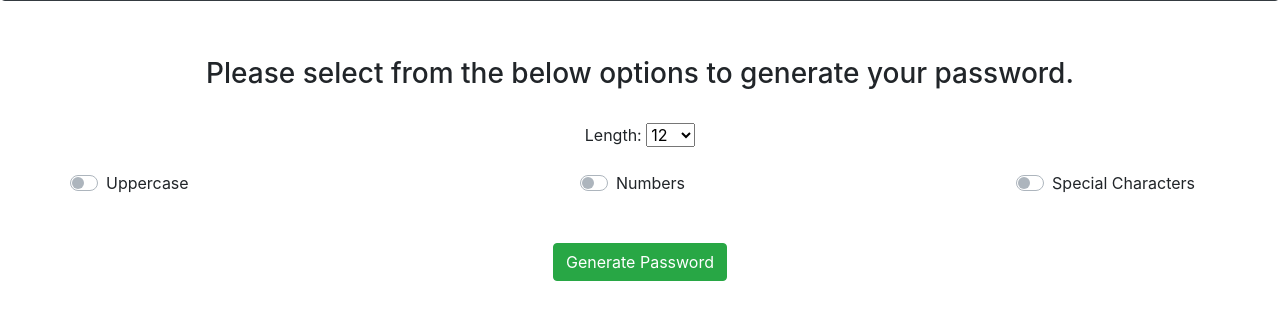
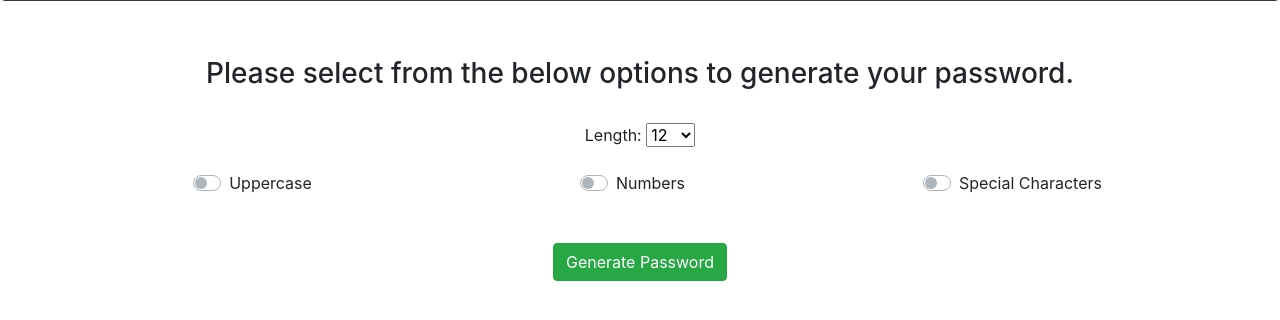
Before and after one commit to pratikp676/password-generator, a Django app: page / in a window 1280 px wide. Shown: the part 223-543 px from the top of the page. Run offline with Django 3.2, Linux system fonts and the light colour scheme; some libraries are stand-ins or nearby versions.

Commit message:
changed text align in home.html file

```diff
--- a/generator/templates/generator/home.html
+++ b/generator/templates/generator/home.html
@@ -138,7 +138,7 @@
         <br>
         <br>
         <div class="row">
-            <div class="custom-control custom-switch text-left col-sm-4" >
+            <div class="custom-control custom-switch text-center col-sm-4" >
               <input  type="checkbox" class="custom-control-input" name="uppercase" id="switch1">
               <label class="custom-control-label" for="switch1">Uppercase</label>
             </div>
@@ -146,7 +146,7 @@
                 <input  type="checkbox" class="custom-control-input" name="numbers" id="switch2">
                 <label class="custom-control-label" for="switch2">Numbers</label>
             </div>
-            <div class="custom-control custom-switch text-right col-sm-4">
+            <div class="custom-control custom-switch text-center col-sm-4">
                 <input  type="checkbox" class="custom-control-input" name="special" id="switch3">
                 <label class="custom-control-label" for="switch3">Special Characters</label>
             </div>
```
